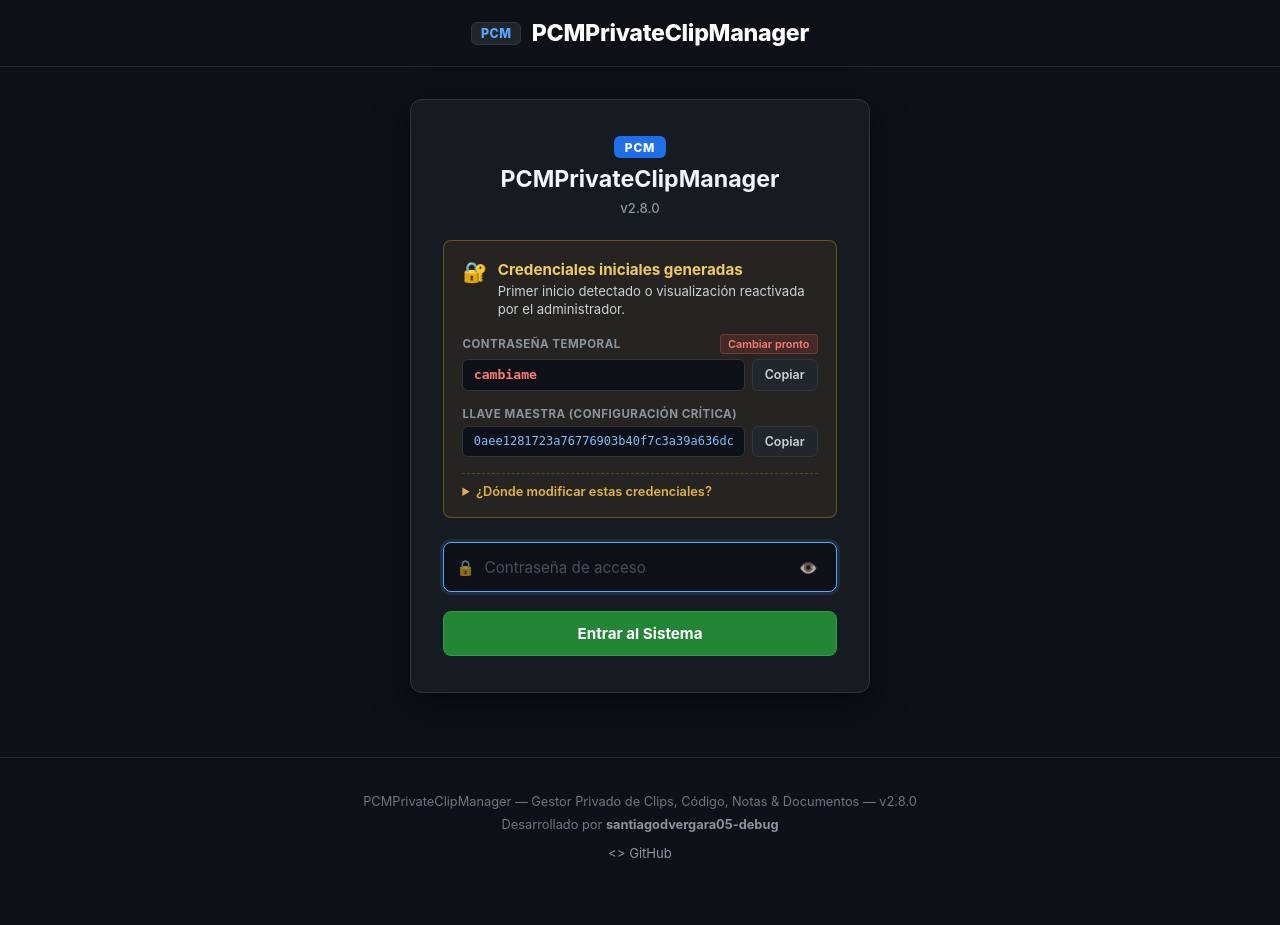
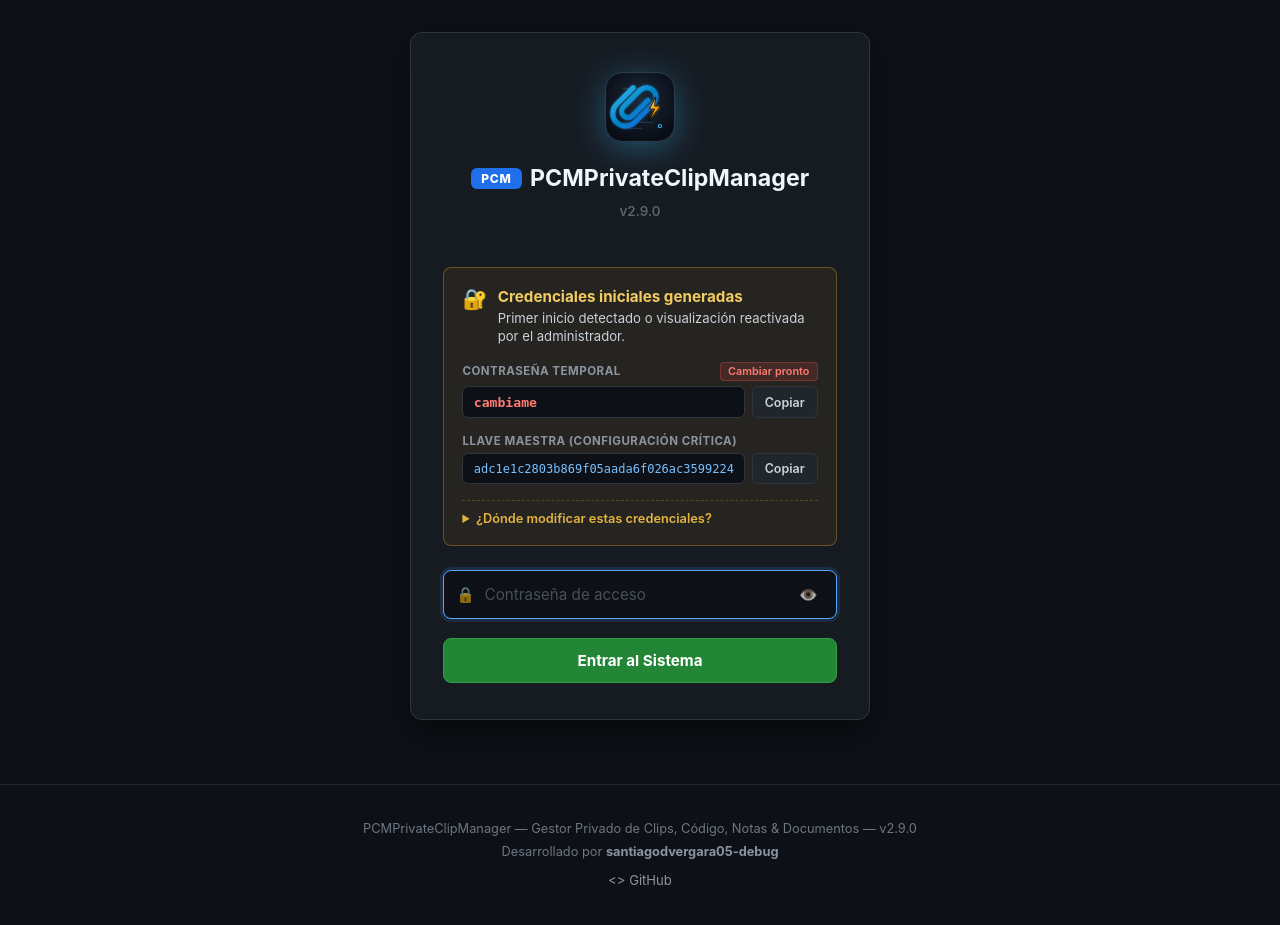
Before and after one commit to santiagodvergara05-debug/PCMPrivateClipManager, a Flask app: page /login in a window 1280 px wide. Before the commit the page ends 858 px from the top, so only its background shows below. Run offline with Flask 3, Linux system fonts and the light colour scheme.

Commit message:
feat(branding): implementar icono oficial svg y estilizar acceso de login

```diff
--- a/templates/base.html
+++ b/templates/base.html
@@ -4,6 +4,9 @@
     <meta charset="UTF-8">
     <meta name="viewport" content="width=device-width, initial-scale=1.0, maximum-scale=1.0, user-scalable=no">
     <title>{% block title %}PCMPrivateClipManager{% endblock %}</title>
+
+    <!-- ÍCONO OFICIAL DEL SISTEMA -->
+    <link rel="icon" type="image/svg+xml" href="{{ url_for('static', filename='icon.svg') }}">
 
     <!-- Estilos globales -->
     <link rel="stylesheet" href="{{ url_for('static', filename='css/base.css') }}">
@@ -14,9 +17,10 @@
         <!-- Cabecera en dos niveles centrados -->
         <header class="app-header">
             <div class="header-inner">
-                <!-- Nivel 1: Identidad y Título centrado -->
+                <!-- Nivel 1: Identidad y Título centrado con Ícono Oficial -->
                 <div class="header-brand-row">
-                    <a href="{{ url_for('clips.index') }}" class="brand-logo">
+                    <a href="{{ url_for('clips.index') }}" class="brand-logo" style="display: inline-flex; align-items: center; gap: 8px; text-decoration: none;">
+                        <img src="{{ url_for('static', filename='icon.svg') }}" alt="PCM Logo" style="width: 28px; height: 28px; border-radius: 6px; flex-shrink: 0;">
                         <span class="badge-app">PCM</span>
                         <span class="brand-title">PCMPrivateClipManager</span>
                     </a>
--- a/templates/login.html
+++ b/templates/login.html
@@ -8,17 +8,49 @@
 
 {% block extra_css %}
 <link rel="stylesheet" href="{{ url_for('static', filename='css/login.css') }}">
+<style>
+    /* Ocultar la barra superior general para dar protagonismo a la tarjeta */
+    .app-header {
+        display: none !important;
+    }
+
+    /* Centrado vertical equilibrado */
+    .auth-wrapper {
+        min-height: 82vh;
+        display: flex;
+        align-items: center;
+        justify-content: center;
+    }
+
+    /* Animación y resplandor para el logo principal */
+    .login-hero-logo {
+        width: 76px;
+        height: 76px;
+        margin: 0 auto 12px auto;
+        display: block;
+        filter: drop-shadow(0 6px 16px rgba(56, 189, 248, 0.35));
+        transition: transform 0.3s ease;
+    }
+    .login-hero-logo:hover {
+        transform: scale(1.06) rotate(-2deg);
+    }
+</style>
 {% endblock %}
 
 {% block content %}
 <div class="auth-wrapper">
     <div class="auth-card">
 
-        <!-- CABECERA: IDENTIDAD DEL SISTEMA -->
-        <div class="auth-header">
-            <span class="auth-badge">PCM</span>
-            <h1 class="auth-title">PCMPrivateClipManager</h1>
-            <span class="auth-version">v{{ app_version }}</span>
+        <!-- CABECERA: IDENTIDAD DEL SISTEMA CON ÍCONO PROTAGÓNICO -->
+        <div class="auth-header" style="text-align: center; margin-bottom: 1.5rem;">
+            <img src="{{ url_for('static', filename='icon.svg') }}" alt="PCM Logo" class="login-hero-logo">
+
+            <div style="display: flex; align-items: center; justify-content: center; gap: 8px; margin-bottom: 4px;">
+                <span class="auth-badge">PCM</span>
+                <h1 class="auth-title" style="margin: 0; font-size: 1.45rem;">PCMPrivateClipManager</h1>
+            </div>
+
+            <span class="auth-version" style="opacity: 0.65; font-size: 0.85rem;">v{{ app_version }}</span>
         </div>
 
         <!-- AVISO DE PRIMER INICIO / CREDENCIALES GENERADAS -->
@@ -109,12 +141,6 @@
 
 {% block extra_js %}
 <script>
-/**
- * ==============================================================================
- * PCM PRIVATE CLIP MANAGER - CONTROLADOR DEL ACCESO (LOGIN.JS)
- * ==============================================================================
- */
-
 // Conmutar visibilidad de la contraseña en el campo de texto
 function togglePasswordVisibility() {
     const passInput = document.getElementById("inputPassword");
--- a/version.py
+++ b/version.py
@@ -1 +1 @@
-VERSION = "2.8.0"
+VERSION = "2.9.0"
```
Also changed, not shown: static/icon.svg (added), 1 other file.
